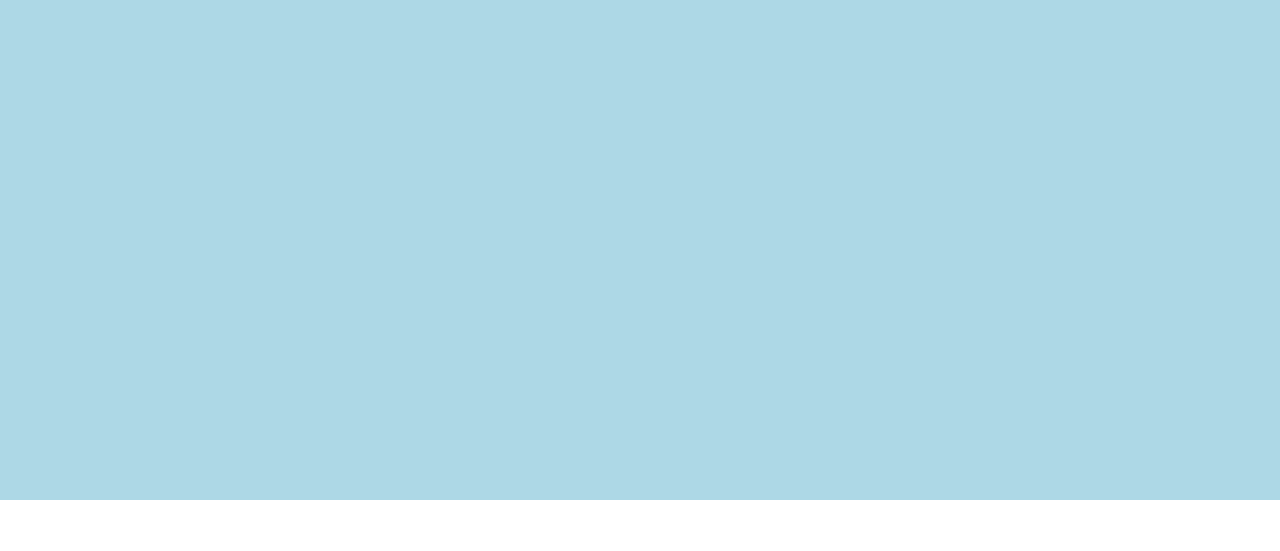
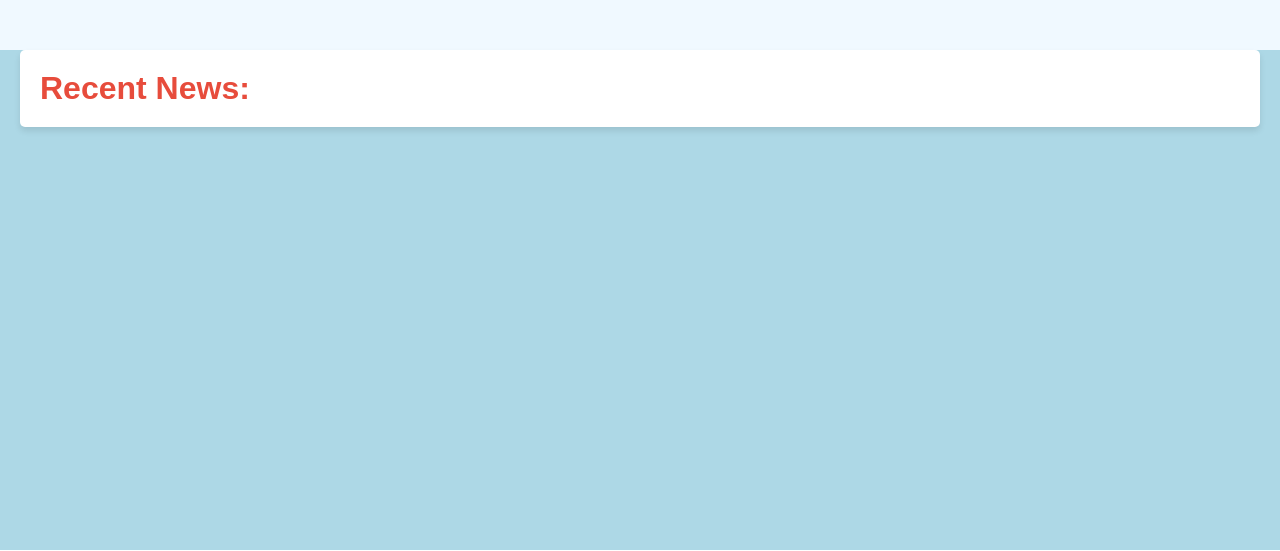
Before and after one commit to bp2881/Crisis-Connect, a Flask app: template templates/index.html in a window 1280 px wide. Shown: the part 1076-1627 px from the top of the page. Run offline with Flask 3, Linux system fonts and the light colour scheme; the template is opened without the code that fills it, so the values that code supplies are empty.

Commit message:
Add files via upload

```diff
--- a/templates/index.html
+++ b/templates/index.html
@@ -10,16 +10,18 @@
     <a href="#features" class="cta-button">Learn More</a>
 </section>
 
-<!-- New Section for Area Information -->
+<!-- Section for Area Information -->
 <section id="area-info" class="area-info">
     <h2>Your Area Information:</h2>
 </section>
 
 
-
 <!-- Parallax Test Section -->
 <div class="parallax"></div>
 <div style="height:500px;background-color:lightblue;font-size:36px;text-align:center">
+    <section id="recent-news" class="recent-news">
+        <h2>Recent News:</h2>
+    </section>
 </div>
 
 <section id="features" class="features">
--- a/templates/styles.css
+++ b/templates/styles.css
@@ -103,7 +103,6 @@ nav ul li a:hover {
     background-color: #c0392b; /* Darker red */
 }
 
-
 /* Donation button */
 .donation-button {
     background-color: #ff9800; /* Orange background */
@@ -122,7 +121,6 @@ nav ul li a:hover {
     transform: translateY(-2px); /* Slight lift effect on hover */
 }
 
-
 /* Area Information Section */
 .area-info {
     text-align: left; /* Align text to the left */
@@ -136,21 +134,39 @@ nav ul li a:hover {
     font-weight: bold;
 }
 
+/* Recent News Section */
+.recent-news {
+    text-align: left; /* Align text to the left */
+    margin: 50px 20px; /* Add some margin for spacing */
+    background-color: #ffffff; /* White background */
+    padding: 20px;
+    border-radius: 5px;
+    box-shadow: 0 4px 6px rgba(0, 0, 0, 0.1); /* Slight shadow for depth */
+}
 
+.recent-news h2 {
+    font-size: 32px;
+    color: #e74c3c; /* Bright red */
+    margin: 0;
+    font-weight: bold;
+}
+
+/* Parallax Image Section */
 .parallax {
-    background-image: url("https://images.unsplash.com/photo-1475776408506-9a5371e7a068?fm=jpg&q=60&w=3000&ixlib=rb-4.0.3&ixid=M3wxMjA3fDB8MHxzZWFyY2h8NHx8bmF0dXJhbCUyMGRpc2FzdGVyfGVufDB8fDB8fHww");
-
-    /* Set a specific height */
+    background-image: url("https://t3.ftcdn.net/jpg/08/44/56/80/360_F_844568002_EcqFFwkLLuSysE49DQWLIbC81wOUcCXW.jpg");
     height: 500px;
-
-    /* Create the parallax scrolling effect */
-    background-attachment: fixed;
+    background-attachment: fixed; /* Fixed position for parallax */
     background-position: center;
     background-repeat: no-repeat;
     background-size: cover;
-  }
+}
 
-
+.parallax img {
+    width: 100%;
+    height: 100%;
+    object-fit: cover;
+    opacity: 0.85; /* Slight transparency to blend with text */
+}
 
 /* Features section styles */
 .features {
@@ -293,22 +309,6 @@ footer {
     background-color: #c0392b; /* Darker red */
 }
 
-/* Parallax Image Section */
-.parallax {
-    height: 500px;
-    background-attachment: fixed; /* Fixed position for parallax */
-    background-position: center;
-    background-repeat: no-repeat;
-    background-size: cover;
-}
-
-.parallax img {
-    width: 100%;
-    height: 100%;
-    object-fit: cover;
-    opacity: 0.85; /* Slight transparency to blend with text */
-}
-
 /* Media Queries */
 @media (max-width: 768px) {
     .hero {
@@ -320,6 +320,4 @@ footer {
     }
 
     .parallax {
-        background-attachment: scroll; /* Disable parallax effect on small screens */
-    }
-}
+        background-attachment: scroll; /* Disable parallax effect on
```
